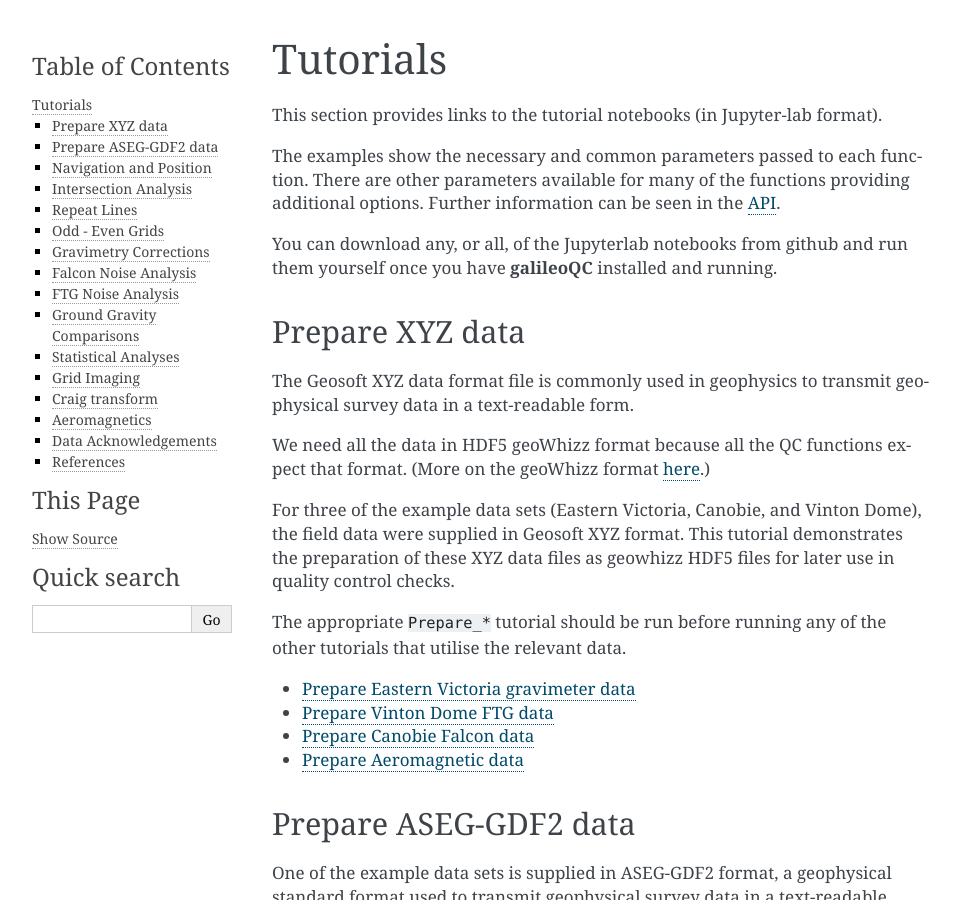
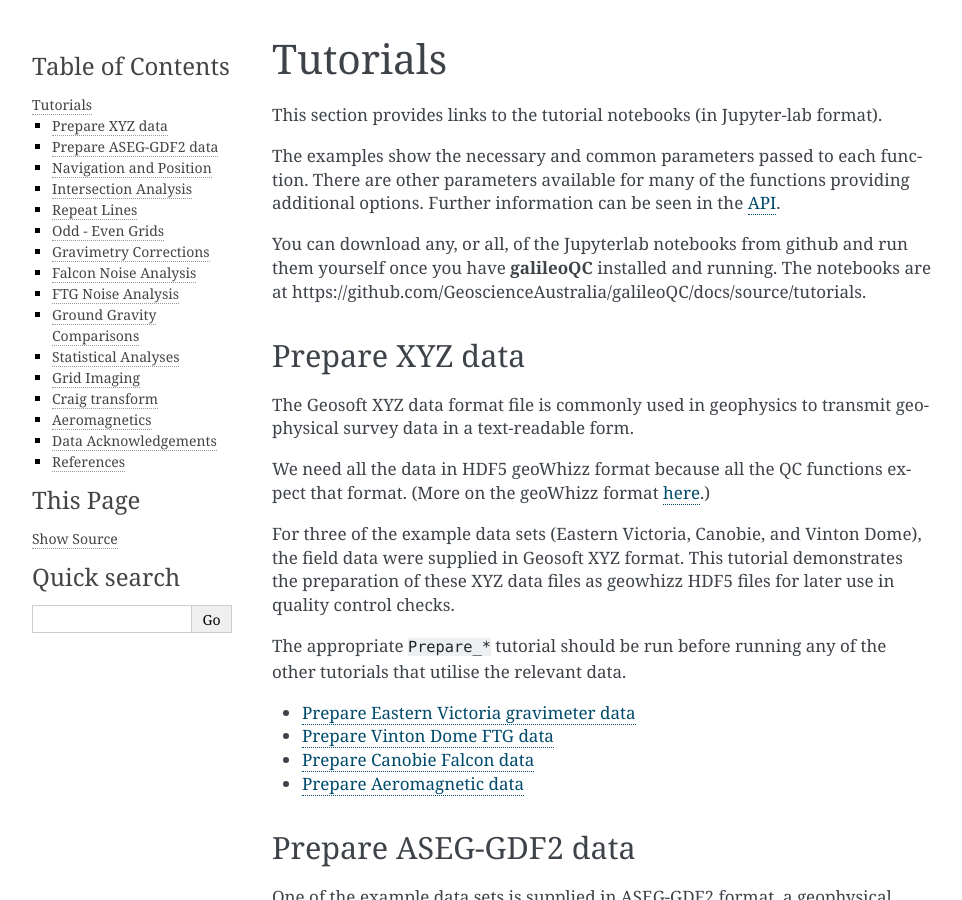
Before and after one commit to GeoscienceAustralia/galileoQC, a Sphinx documentation site: the page built from docs/source/tutorials/tutorials.md, in a window 1280 px wide and 900 px high. Shown: the whole window, without its empty margins (148-1110 px from the left). Built offline with Sphinx 7.4.7, drawn with Linux system fonts in a browser that asks for light colours; pages that are not in the unit, such as notebooks, are missing from menus.

Commit message:
Update tutorials.md

```diff
--- a/docs/source/tutorials/tutorials.md
+++ b/docs/source/tutorials/tutorials.md
@@ -5,7 +5,7 @@ This section provides links to the tutorial notebooks (in Jupyter-lab format).
 
 The examples show the necessary and common parameters passed to each function. There are other parameters available for many of the functions providing additional options. Further information can be seen in the [API](modules-target).
 
-You can download any, or all, of the Jupyterlab notebooks from github and run them yourself once you have __galileoQC__ installed and running.
+You can download any, or all, of the Jupyterlab notebooks from github and run them yourself once you have __galileoQC__ installed and running. The notebooks are at https://github.com/GeoscienceAustralia/galileoQC/docs/source/tutorials.
 
 ## Prepare XYZ data
 
```
